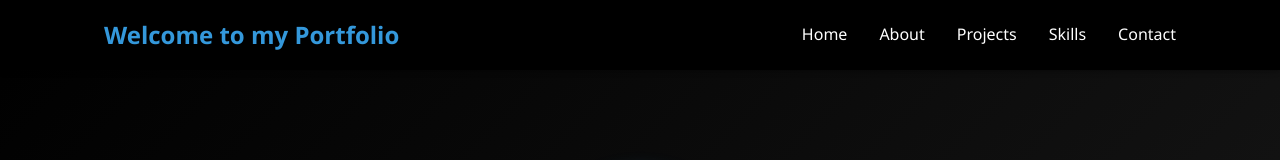
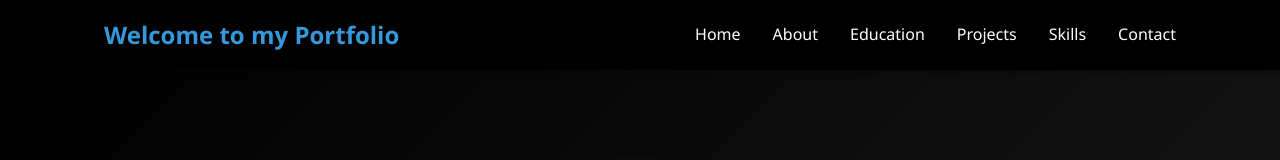
Before and after one commit to danchege/my_portfolio, a plain HTML site: page index.html in a window 1280 px wide. Shown: the top 160 px of the page. Drawn offline with nearby package versions, Linux system fonts and the light colour scheme.

Commit message:
updated index.html

```diff
--- a/index.html
+++ b/index.html
@@ -17,6 +17,7 @@
             <ul class="nav-links">
                 <li><a href="#home">Home</a></li>
                 <li><a href="#about">About</a></li>
+                <li><a href="#education">Education</li>
                 <li><a href="#projects">Projects</a></li>
                 <li><a href="#skills">Skills</a></li>
                 <li><a href="#contact">Contact</a></li>
```
